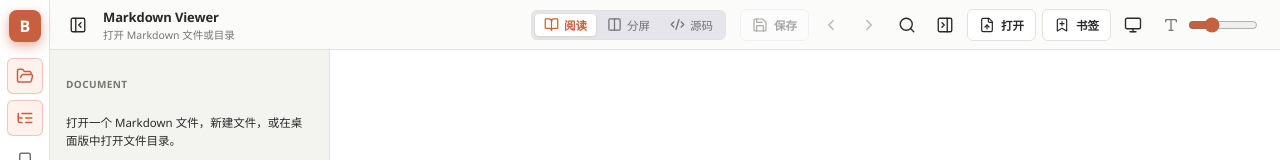
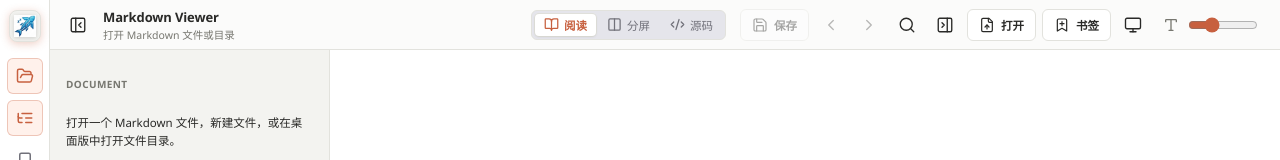
Before and after one commit to chunxvzhang-lab/BookMD-Reader, a React (Vite) app: page / in a window 1280 px wide. Shown: the top 160 px of the page. Built offline with nearby package versions, Linux system fonts and the light colour scheme; what markdown-it-front-matter, markdown-it-task-lists would draw is missing.

Commit message:
feat: update brand logo in ActivityBar and add MSI installer packaging script

```diff
--- a/src/components/ActivityBar.tsx
+++ b/src/components/ActivityBar.tsx
@@ -11,6 +11,7 @@
   Sun,
   FileText,
 } from "lucide-react";
+import appLogo from "../assets/icon.png";
 import type { EditorViewMode, ThemeMode } from "../core/types";
 
 type SidebarTab = "toc" | "bookmarks" | "search";
@@ -55,7 +56,7 @@
       {/* Top Brand Logo */}
       <div className="activity-brand" title="BookMD Reader">
         <div className="brand-badge">
-          <span>B</span>
+          <img src={appLogo} alt="BookMD Logo" className="brand-logo-img" />
         </div>
       </div>
 
--- a/src/styles.css
+++ b/src/styles.css
@@ -187,20 +187,26 @@
   width: 32px;
   height: 32px;
   border-radius: 8px;
-  background: var(--accent);
-  color: #ffffff;
+  background: var(--surface-2);
+  border: 1px solid var(--border);
   display: flex;
   align-items: center;
   justify-content: center;
-  font-weight: 900;
-  font-size: 16px;
-  letter-spacing: -0.05em;
-  box-shadow: 0 4px 12px color-mix(in srgb, var(--accent) 50%, transparent);
-  transition: transform 0.2s var(--ease-spring);
+  overflow: hidden;
+  box-shadow: 0 2px 8px color-mix(in srgb, var(--accent) 30%, transparent);
+  transition: transform 0.2s var(--ease-spring), border-color 0.2s ease;
 }
 
 .brand-badge:hover {
-  transform: scale(1.06);
+  transform: scale(1.08);
+  border-color: var(--accent);
+}
+
+.brand-logo-img {
+  width: 22px;
+  height: 22px;
+  object-fit: contain;
+  filter: drop-shadow(0 1px 2px rgba(0, 0, 0, 0.15));
 }
 
 .activity-group {
```
Also changed, not shown: package.json (+11 -2 lines), scripts/build-msi.cjs (added, +52 -0 lines), scripts/extract-wix.cjs (added, +13 -0 lines), src/assets/icon.png (added).
